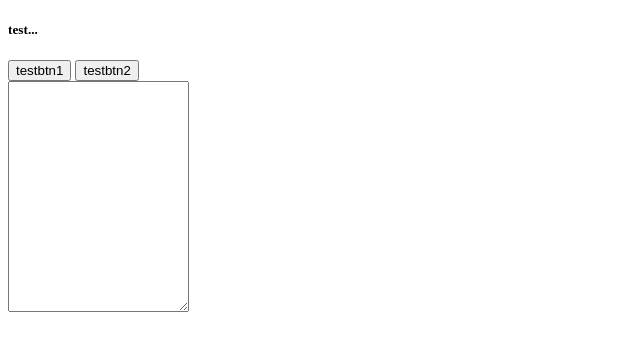
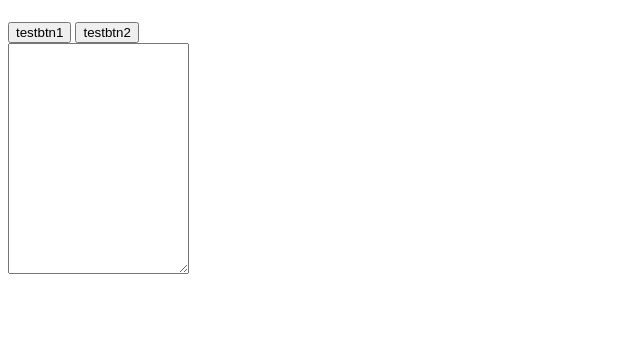
Before and after one commit to sykim-uniark/sworker, a plain HTML site: page index.html in a window 1280 px wide. Shown: the whole page, without its empty margins (0-640 px from the left). Drawn offline with Linux system fonts and the light colour scheme.

Commit message:
Update index.html

```diff
--- a/index.html
+++ b/index.html
@@ -8,7 +8,7 @@
 <body>
 
   <div>
-    <h5>test...</h5>
+    <h5></h5>
   </div>
   <div>
     <button onclick="testbtn1()">testbtn1</button>
```
